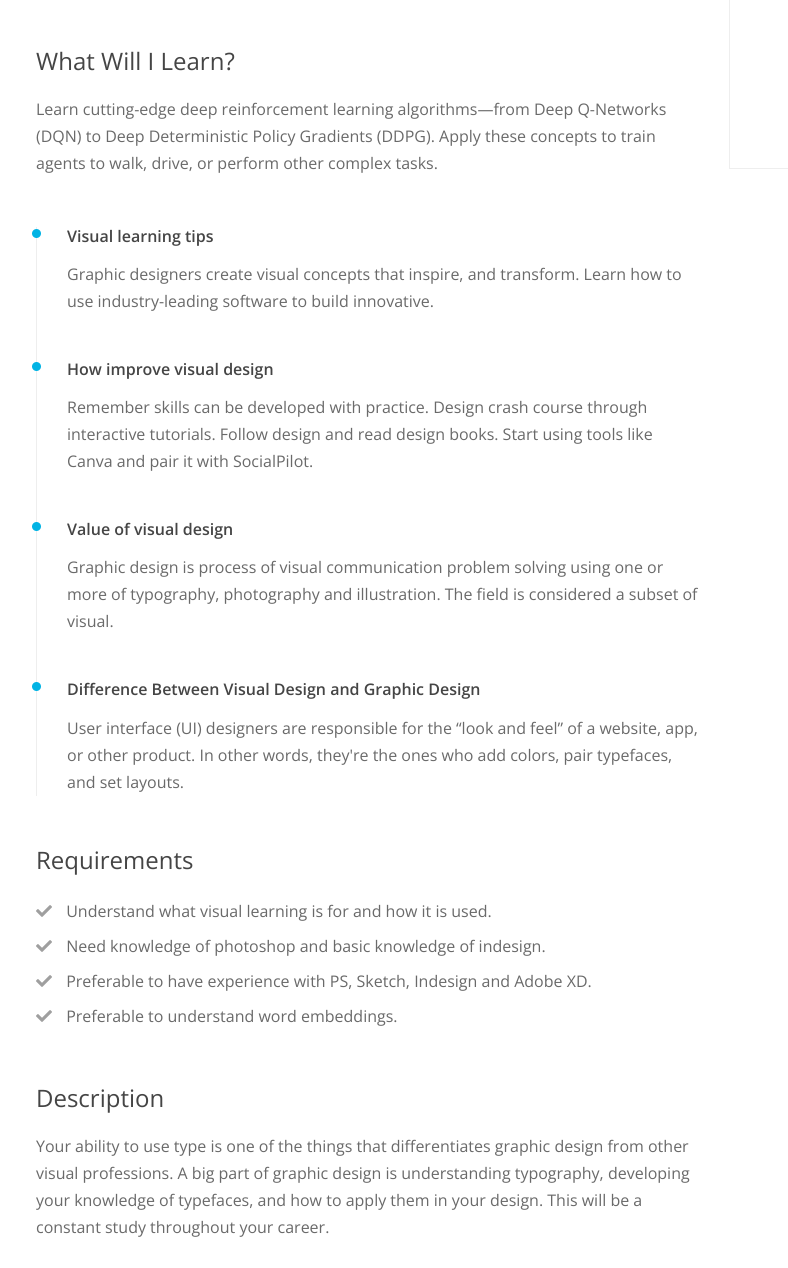
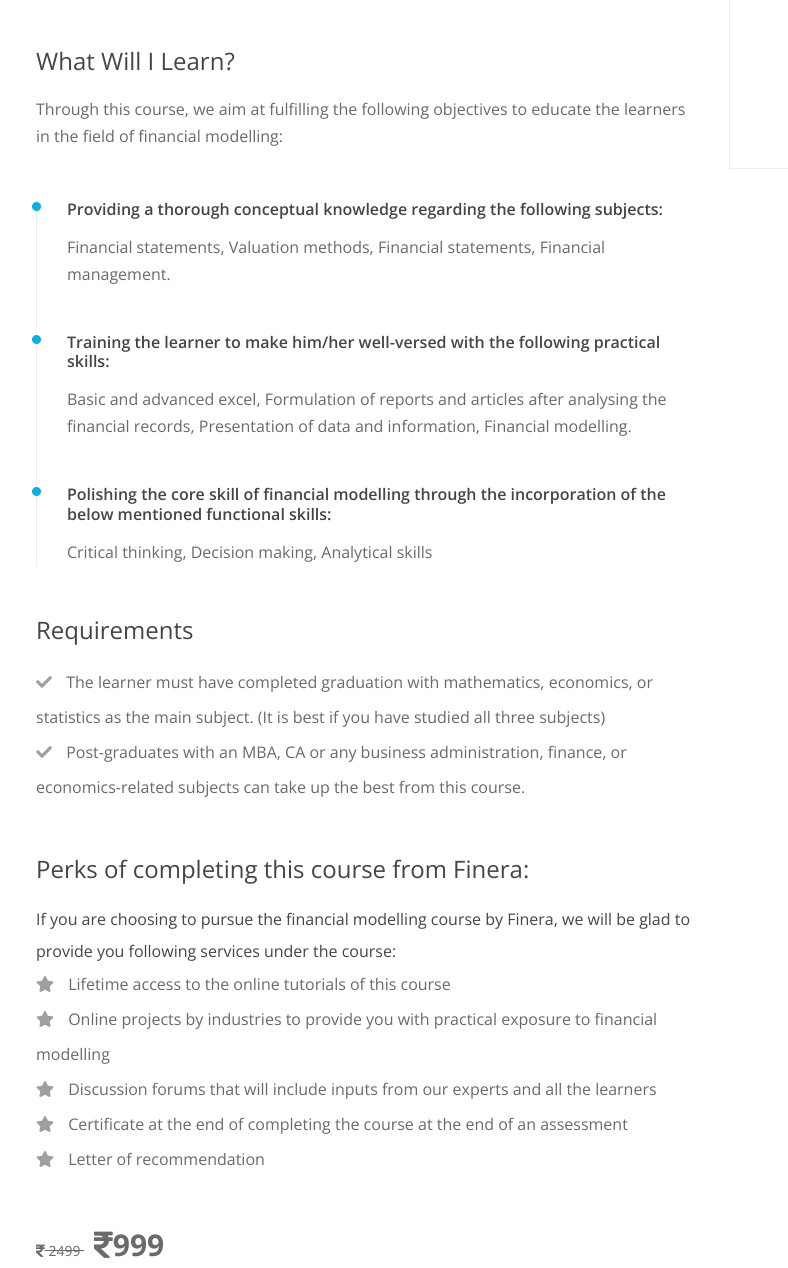
Before and after one commit to abd8126/Finera-WebSite-Proj, a plain HTML site: page course-single-one.html in a window 1280 px wide. Shown: the part 1312-2580 px from the top of the page, 99-887 px from the left. Drawn offline with nearby package versions, Linux system fonts and the light colour scheme.

Commit message:
complete course content for course 1

```diff
--- a/course-single-one.html
+++ b/course-single-one.html
@@ -252,49 +252,54 @@
 								  <div class="tab-pane fade show active" id="overview" role="tabpanel" aria-labelledby="overview-tab">
 								  	<div class="learning-system">
 									  	<h4>What Will I Learn?</h4>
-									  	<p>Learn cutting-edge deep reinforcement learning algorithms—from Deep Q-Networks (DQN) to Deep Deterministic Policy Gradients (DDPG). Apply these concepts to train agents to walk, drive, or perform other complex tasks.</p>
+									  	<p>Through this course, we aim at fulfilling the following objectives to educate the learners in the field of financial modelling:</p>
 										<ul>
 											<li>
 												<div class="single-way">
-													<h4>Visual learning tips</h4>
-													<p>Graphic designers create visual concepts that inspire,  and transform. Learn how to use industry-leading software to build innovative.</p>
+													<h4>Providing a thorough conceptual knowledge regarding the following subjects:</h4>
+													<p>Financial statements, Valuation methods, Financial statements, Financial management.</p>
 												</div>
 											</li>
 											<li>
 												<div class="single-way">
-													<h4>How improve visual design</h4>
-													<p>Remember skills can be developed with practice. Design crash course through interactive tutorials. Follow design and read design books. Start using tools like Canva and pair it with SocialPilot. </p>
+													<h4>Training the learner to make him/her well-versed with the following practical skills:  </h4>
+													<p>Basic and advanced excel, Formulation of reports and articles after analysing the financial records, Presentation of data and information, Financial modelling. </p>
 												</div>
 											</li>
 											<li>
 												<div class="single-way">
-													<h4>Value of visual design</h4>
-													<p>Graphic design is process of visual communication problem solving using one or more of typography, photography and illustration. The field is considered a subset of visual.</p>
+													<h4>Polishing the core skill of financial modelling through the incorporation of the below mentioned functional skills:</h4>
+													<p>Critical thinking, Decision making, Analytical skills</p>
 												</div>
 											</li>
-											<li>
-												<div class="single-way">
-													<h4>Difference Between Visual Design and Graphic Design</h4>
-													<p>User interface (UI) designers are responsible for the “look and feel” of a website, app, or other product. In other words, they're the ones who add colors, pair typefaces, and set layouts. </p>
-												</div>
-											</li>
+
 										</ul>
 									</div>
 									<div class="requirements">
 										<h4>Requirements</h4>
 										<ul>
-											<li><i class="fas fa-check"></i> Understand what visual learning is for and how it is used.</li>
-											<li><i class="fas fa-check"></i> Need knowledge of photoshop and basic knowledge of indesign.</li>
-											<li><i class="fas fa-check"></i> Preferable to have experience with PS, Sketch, Indesign and  Adobe XD.</li>
-											<li><i class="fas fa-check"></i> Preferable to understand word embeddings.</li>
+											<li><i class="fas fa-check"></i> The learner must have completed graduation with mathematics, economics, or statistics as the main subject. (It is best if you have studied all three subjects)</li>
+											<li><i class="fas fa-check"></i> Post-graduates with an MBA, CA or any business administration, finance, or economics-related subjects can take up the best from this course.</li>
+
 										</ul>
 									</div>
-									<div class="description">
-								  		<h4>Description</h4>
-								  		<p>Your ability to use type is one of the things that differentiates graphic design from other visual professions. A big part of graphic design is understanding typography, developing your knowledge of typefaces, and how to apply them in your design. This will be a constant study throughout your career.</p>
-								  	</div>
+
+
+									  <div class="requirements">
+										  <h4>Perks of completing this course from Finera:</h4>
+										  <h3 style="color: #454545; font-weight: 400; line-height: 2.0;" >If you are choosing to pursue the financial modelling course by Finera, we will be glad to provide you following services under the course:</h3>
+										  <ul>
+											  <li><i class="fas fa-star"></i> Lifetime access to the online tutorials of this course</li>
+											  <li><i class="fas fa-star"></i> Online projects by industries to provide you with practical exposure to financial modelling</li>
+											  <li><i class="fas fa-star"></i> Discussion forums that will include inputs from our experts and all the learners </li>
+											  <li><i class="fas fa-star"></i> Certificate at the end of completing the course at the end of an assessment</li>
+											  <li><i class="fa fa-star"></i> Letter of recommendation</li>
+
+										  </ul>
+									  </div>
 								  	<div class="price">
-								  		<h5><del>$169</del><span>$139</span></h5>
+								  		<h5><del><i class="fa fa-rupee-sign"></i> 2499 </del>
+											<span><i class="fa fa-rupee-sign"></i>999</span></h5>
 								  		<a href="#" class="btn-small">Buy Now</a>
 								  	</div>
 
```
